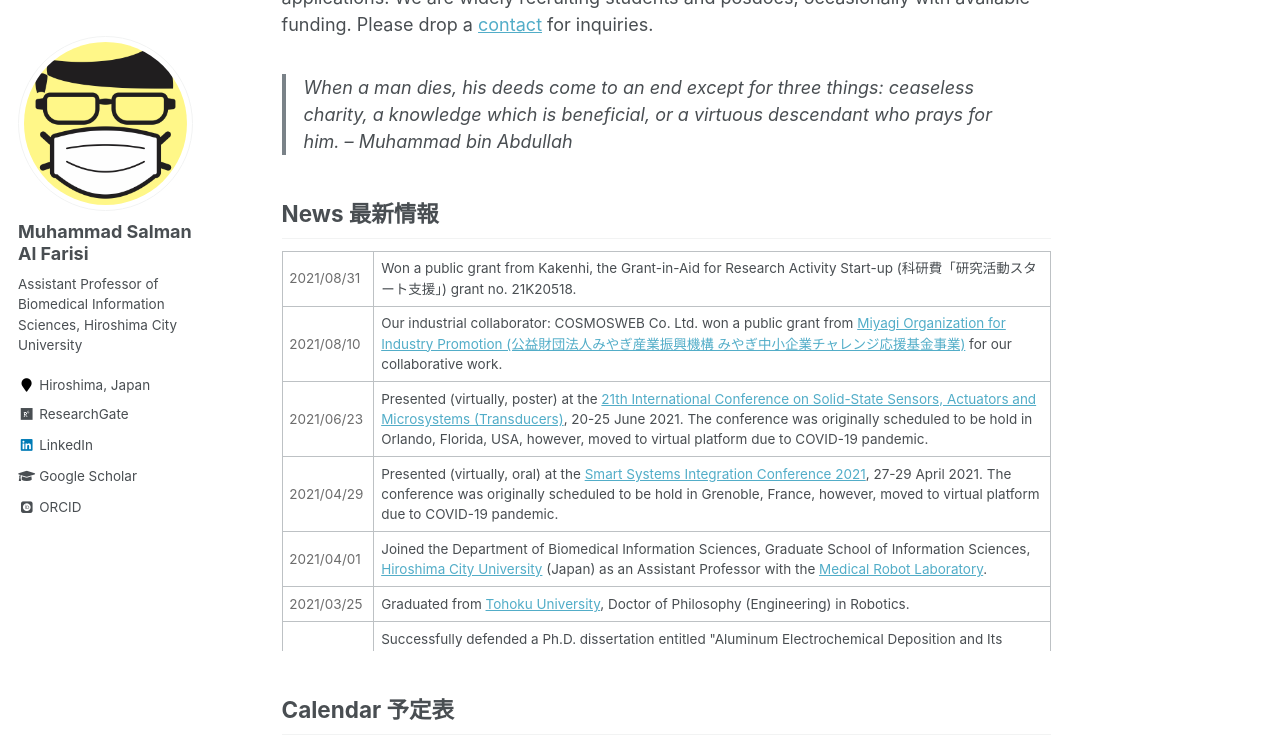
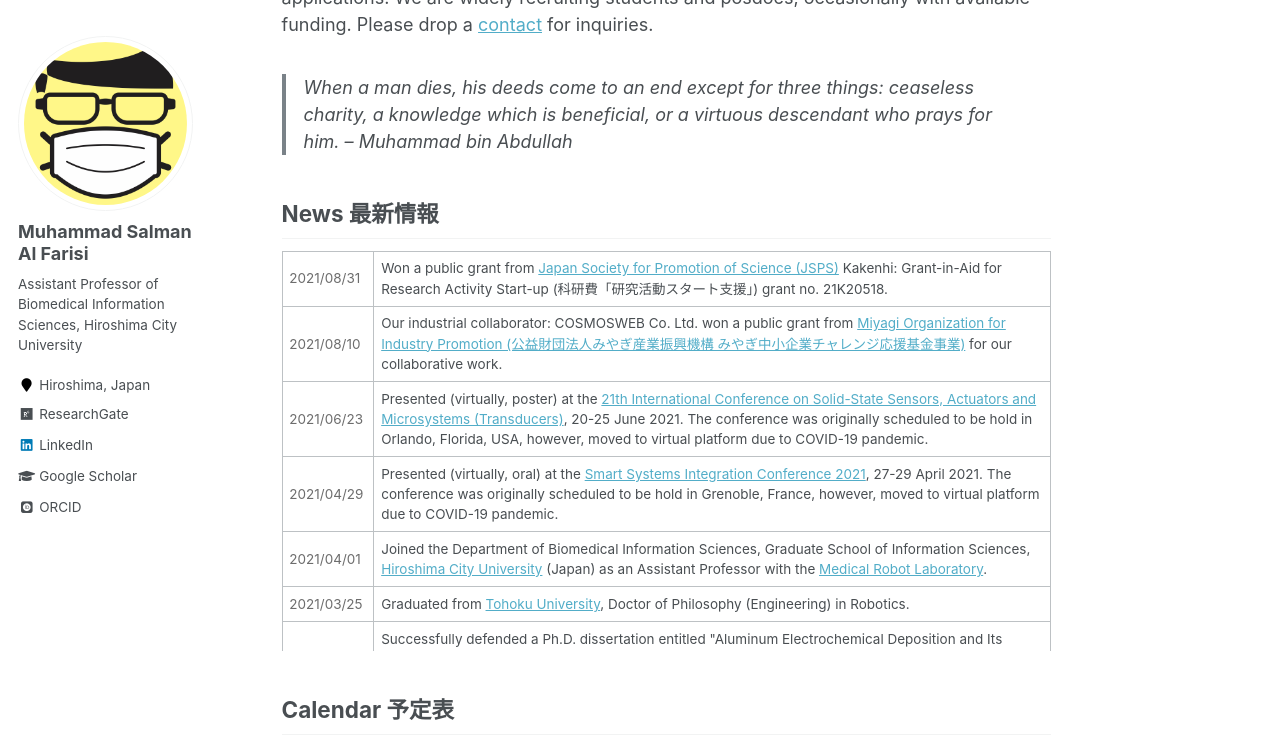
Before and after one commit to msalfarisi/msalfarisi.github.io, a Jekyll site: the page built from _pages/home.md, in a window 1280 px wide and 900 px high, scrolled down 457 px, cut to the strip 0-742 px from the top of the window. Built offline with Jekyll 4.4.1, drawn with Linux system fonts in a browser that asks for light colours; some web fonts are replaced.

Commit message:
Update home.md

```diff
--- a/_pages/home.md
+++ b/_pages/home.md
@@ -24,7 +24,7 @@ Welcome to the homepage of Muhammad Salman Al Farisi, an Assistant Professor at
  <table style="width:100%">
   <tr>
     <td style="color:#6d6d6d;">2021/08/31</td>
-    <td>Won a public grant from Kakenhi, the Grant-in-Aid for Research Activity Start-up (科研費「研究活動スタート支援」) grant no. 21K20518.</td>
+    <td>Won a public grant from <a href="https://www.jsps.go.jp/">Japan Society for Promotion of Science (JSPS)</a> Kakenhi: Grant-in-Aid for Research Activity Start-up (科研費「研究活動スタート支援」) grant no. 21K20518.</td>
   </tr>
   <tr>
     <td style="color:#6d6d6d;">2021/08/10</td>
```
